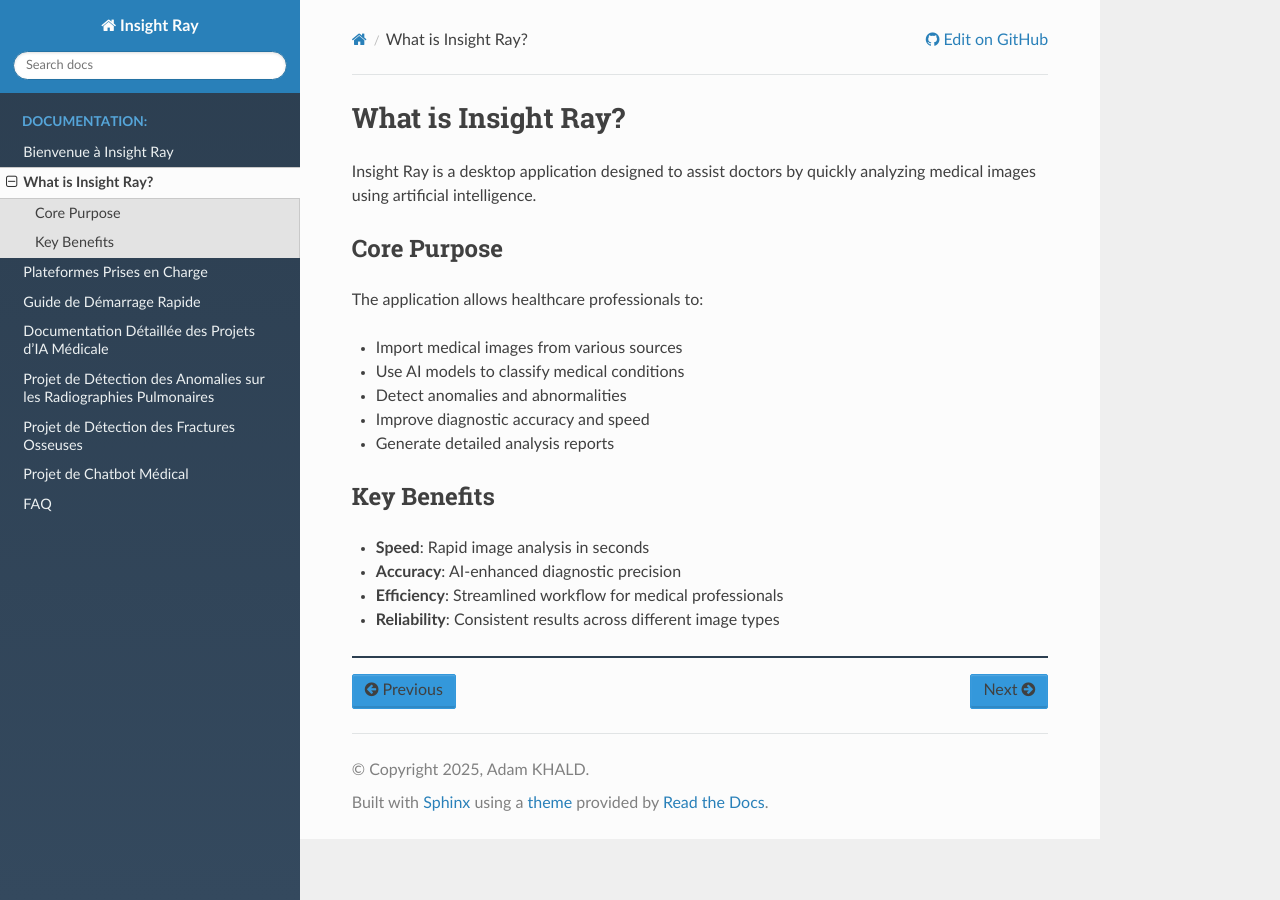
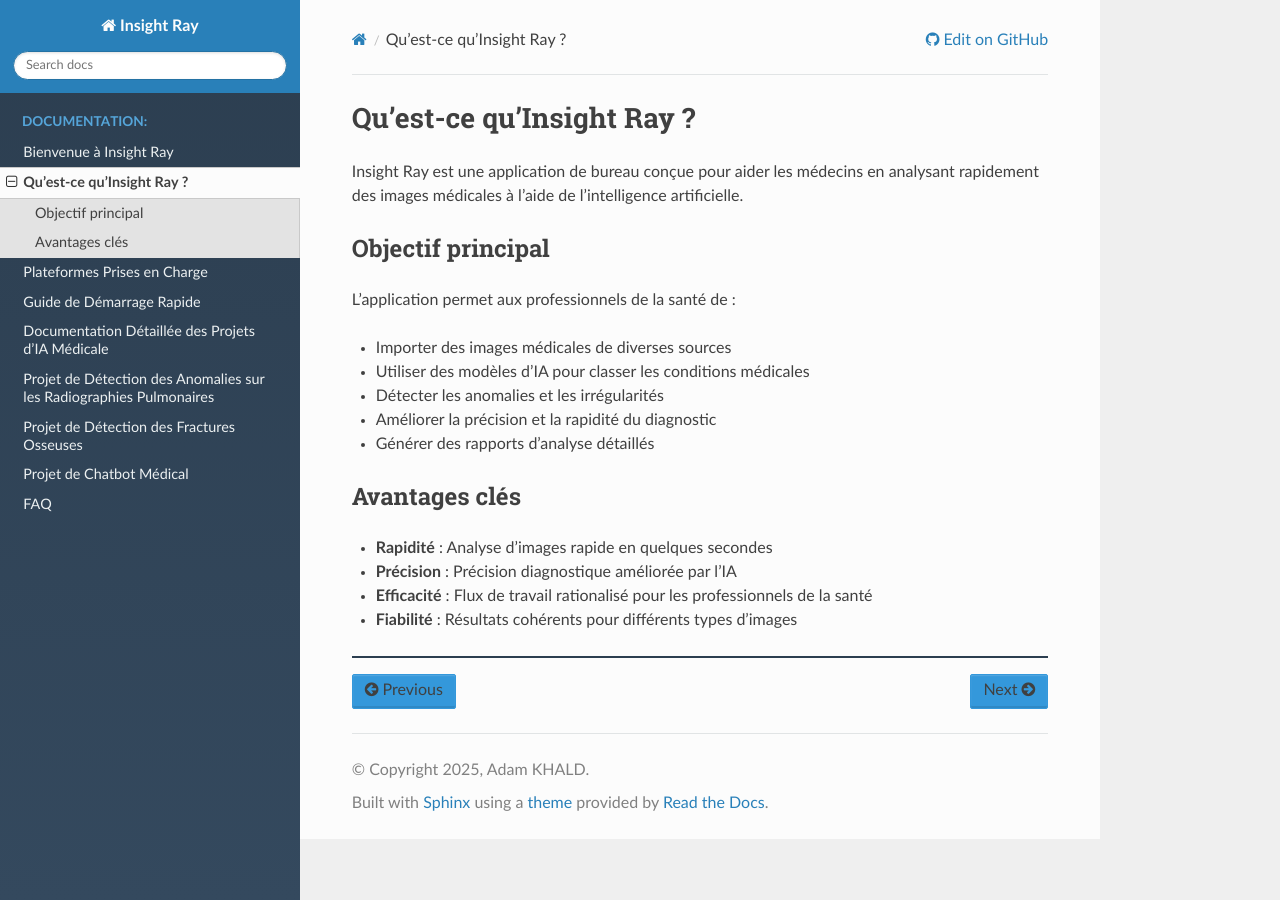
Before and after one commit to Adamkhald/InsightRay, a Sphinx documentation site: the page built from docs/what-is-insight-ray.rst, in a window 1280 px wide. Built offline with Sphinx 7.4.7 and the Read the Docs theme 3.1.0, drawn with Linux system fonts in a browser that asks for light colours; pages that are not in the unit, such as notebooks, are missing from menus.

Commit message:
Update what-is-insight-ray.rst

```diff
--- a/docs/what-is-insight-ray.rst
+++ b/docs/what-is-insight-ray.rst
@@ -1,23 +1,24 @@
-What is Insight Ray?
+====================
+Qu'est-ce qu'Insight Ray ?
 ====================
 
-Insight Ray is a desktop application designed to assist doctors by quickly analyzing medical images using artificial intelligence.
+Insight Ray est une application de bureau conçue pour aider les médecins en analysant rapidement des images médicales à l'aide de l'intelligence artificielle.
 
-Core Purpose
-------------
+Objectif principal
+-----------------
 
-The application allows healthcare professionals to:
+L'application permet aux professionnels de la santé de :
 
-* Import medical images from various sources
-* Use AI models to classify medical conditions
-* Detect anomalies and abnormalities
-* Improve diagnostic accuracy and speed
-* Generate detailed analysis reports
+* Importer des images médicales de diverses sources
+* Utiliser des modèles d'IA pour classer les conditions médicales
+* Détecter les anomalies et les irrégularités
+* Améliorer la précision et la rapidité du diagnostic
+* Générer des rapports d'analyse détaillés
 
-Key Benefits
-------------
+Avantages clés
+--------------
 
-* **Speed**: Rapid image analysis in seconds
-* **Accuracy**: AI-enhanced diagnostic precision
-* **Efficiency**: Streamlined workflow for medical professionals
-* **Reliability**: Consistent results across different image types
+* **Rapidité** : Analyse d'images rapide en quelques secondes
+* **Précision** : Précision diagnostique améliorée par l'IA
+* **Efficacité** : Flux de travail rationalisé pour les professionnels de la santé
+* **Fiabilité** : Résultats cohérents pour différents types d'images
```
